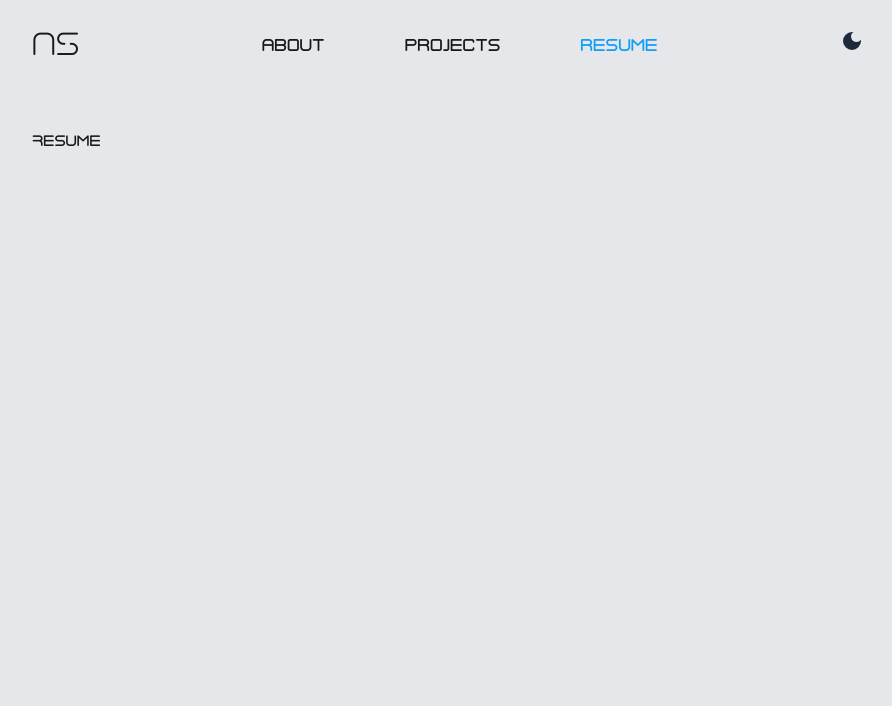
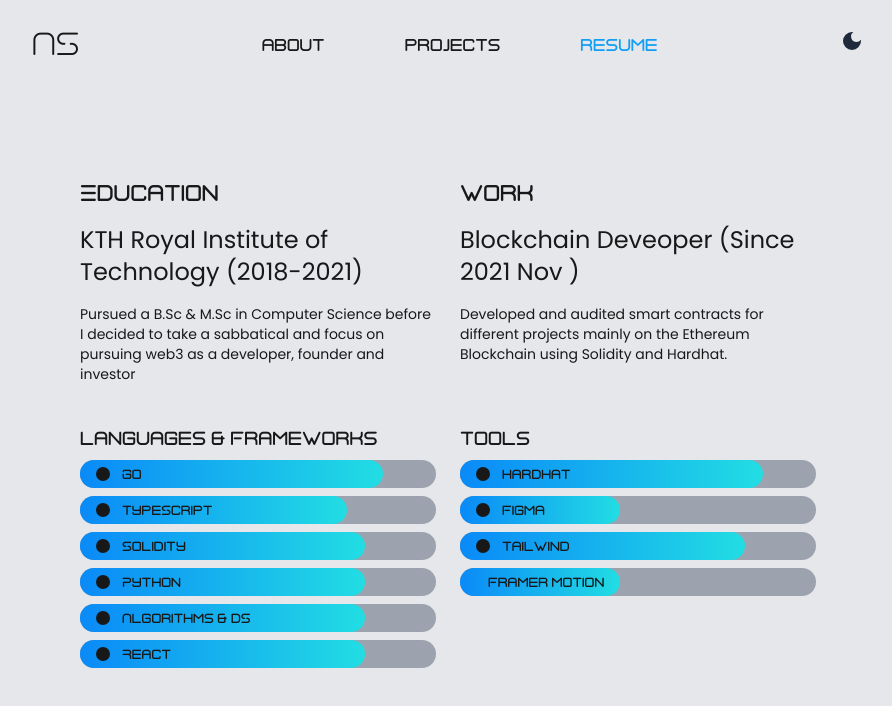
Before and after one commit to asxraj/portfolio, a Next.js app: page /resume in a window 1280 px wide. Shown: the top 706 px of the page, without its empty margins (192-1084 px from the left). Built offline with nearby package versions, Linux system fonts and the light colour scheme.

Commit message:
implemented resume page

```diff
--- a/components/ProjectsNavbar.tsx
+++ b/components/ProjectsNavbar.tsx
@@ -11,8 +11,6 @@ const NavItem = ({
   handleFilterCategory: Function;
   active: string;
 }) => {
-  console.log(value);
-
   return (
     <li
       onClick={() => handleFilterCategory(value)}
--- a/pages/resume.tsx
+++ b/pages/resume.tsx
@@ -1,7 +1,100 @@
 import React from "react";
+import { motion } from "framer-motion";
+import { languages, tools } from "../utils/data";
+import { ISkill } from "../utils/types";
+
+{
+  /* <div className="text-white my-2 dark:bg-dark-200 bg-gray-300 rounded-full">
+  <motion.div
+    className="px-4 py-1 flex items-center rounded-full bg-gradient-to-r from-green to-blue-600"
+    style={{ width: bar_width }}
+    variants={variants}
+    initial="initial"
+    animate="animate"
+  >
+    <Icon className="mr-3" />
+    {name}
+  </motion.div>
+</div>; */
+}
+
+const Bar = ({ data }: { data: ISkill }) => {
+  const bar_width = `${data.level}%`;
+
+  const variants = {
+    initial: {
+      width: 0,
+    },
+    animate: {
+      width: bar_width,
+      transition: {
+        duration: 0.4,
+        type: "spring",
+        damping: 10,
+        stiffness: 100,
+      },
+    },
+  };
+
+  return (
+    <div className="bg-gray-400 w-full rounded-full my-2">
+      <motion.div
+        className={`px-4 py-1 text-sm gap-3 flex items-center blue-gradient  rounded-full whitespace-nowrap`}
+        variants={variants}
+        initial="initial"
+        animate="animate"
+        style={{ width: `${bar_width}` }}
+      >
+        <data.Icon className="" />
+        {data.name}
+      </motion.div>
+    </div>
+  );
+};
 
 const Resume = () => {
-  return <div>Resume</div>;
+  return (
+    <div className="flex flex-col justify-center p-12">
+      <div className="flex-col xl:flex-row flex justify-start gap-6 ">
+        <div className="font-poppins flex flex-col text-2xl flex-1 space-y-4">
+          <h1 className="font-hyperionBold">Education</h1>
+          <p>KTH Royal Institute of Technology (2018-2021)</p>
+          <p className="text-sm">
+            Pursued a B.Sc & M.Sc in Computer Science before I decided to take a
+            sabbatical and focus on pursuing web3 as a developer, founder and
+            investor
+          </p>
+        </div>
+        <div className="font-poppins flex flex-col text-2xl flex-1 space-y-4">
+          <h1 className="font-hyperionBold">Work</h1>
+          <p className="font-poppins">Blockchain Deveoper (Since 2021 Nov )</p>
+          <p className="text-sm">
+            Developed and audited smart contracts for different projects mainly
+            on the Ethereum Blockchain using Solidity and Hardhat.
+          </p>
+        </div>
+      </div>
+      <div className="flex flex-col gap-6 lg:flex-row mt-10">
+        <div className="flex-1">
+          <div>
+            <h5 className="text-xl ">Languages & Frameworks</h5>
+            {languages.map((language) => (
+              <Bar key={language.name} data={language} />
+            ))}
+          </div>
+        </div>
+
+        <div className="flex-1">
+          <div>
+            <h5 className="text-xl ">Tools</h5>
+            {tools.map((tools) => (
+              <Bar key={tools.name} data={tools} />
+            ))}
+          </div>
+        </div>
+      </div>
+    </div>
+  );
 };
 
 export default Resume;
--- a/utils/data.ts
+++ b/utils/data.ts
@@ -29,55 +29,55 @@ export const navLinks: InavLinks[] = [
 export const languages: ISkill[] = [
   {
     Icon: BsCircleFill,
-    name: "Python",
+    name: "Go",
     level: "85",
   },
   {
     Icon: BsCircleFill,
-    name: "JavaScript",
+    name: "TypeScript",
+    level: "75",
+  },
+  {
+    Icon: BsCircleFill,
+    name: "Solidity",
     level: "80",
   },
   {
     Icon: BsCircleFill,
-    name: "Go",
+    name: "Python",
+    level: "80",
+  },
+  {
+    Icon: BsCircleFill,
+    name: "Algorithms & dS",
     level: "80",
   },
   {
     Icon: BsCircleFill,
     name: "React",
-    level: "70",
-  },
-  {
-    Icon: BsCircleFill,
-    name: "TypeScript",
-    level: "70",
-  },
-  {
-    Icon: BsCircleFill,
-    name: "Tailwind",
-    level: "75",
+    level: "80",
   },
 ];
 
 export const tools: ISkill[] = [
   {
     Icon: BsCircleFill,
-    name: "Figma",
+    name: "Hardhat",
     level: "85",
   },
   {
     Icon: BsCircleFill,
-    name: "Photoshop",
+    name: "Figma",
     level: "45",
   },
   {
     Icon: BsCircleFill,
-    name: "Illustrator",
-    level: "60",
+    name: "Tailwind",
+    level: "80",
   },
   {
     Icon: BsCircleFill,
-    name: "Framer",
+    name: "Framer Motion",
     level: "45",
   },
 ];
```
